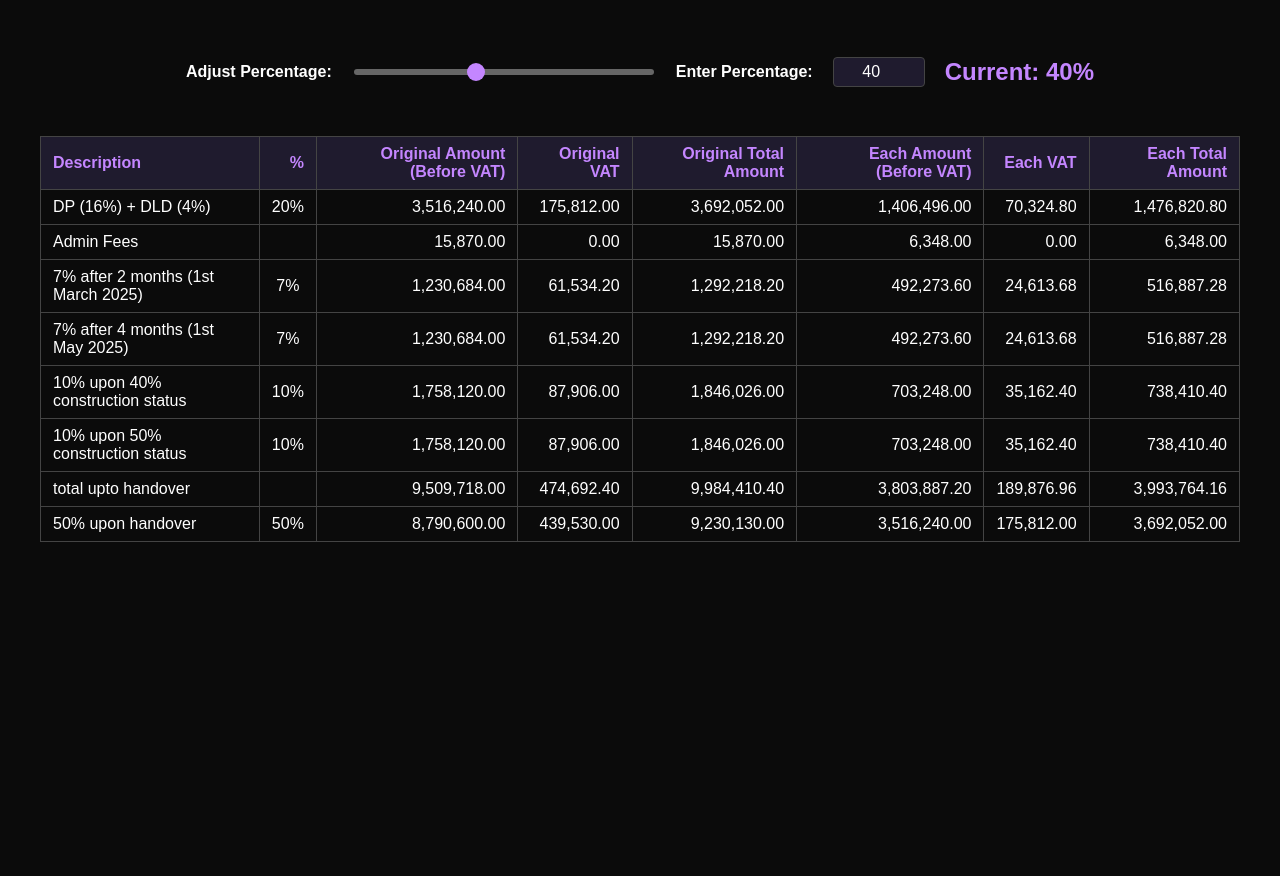
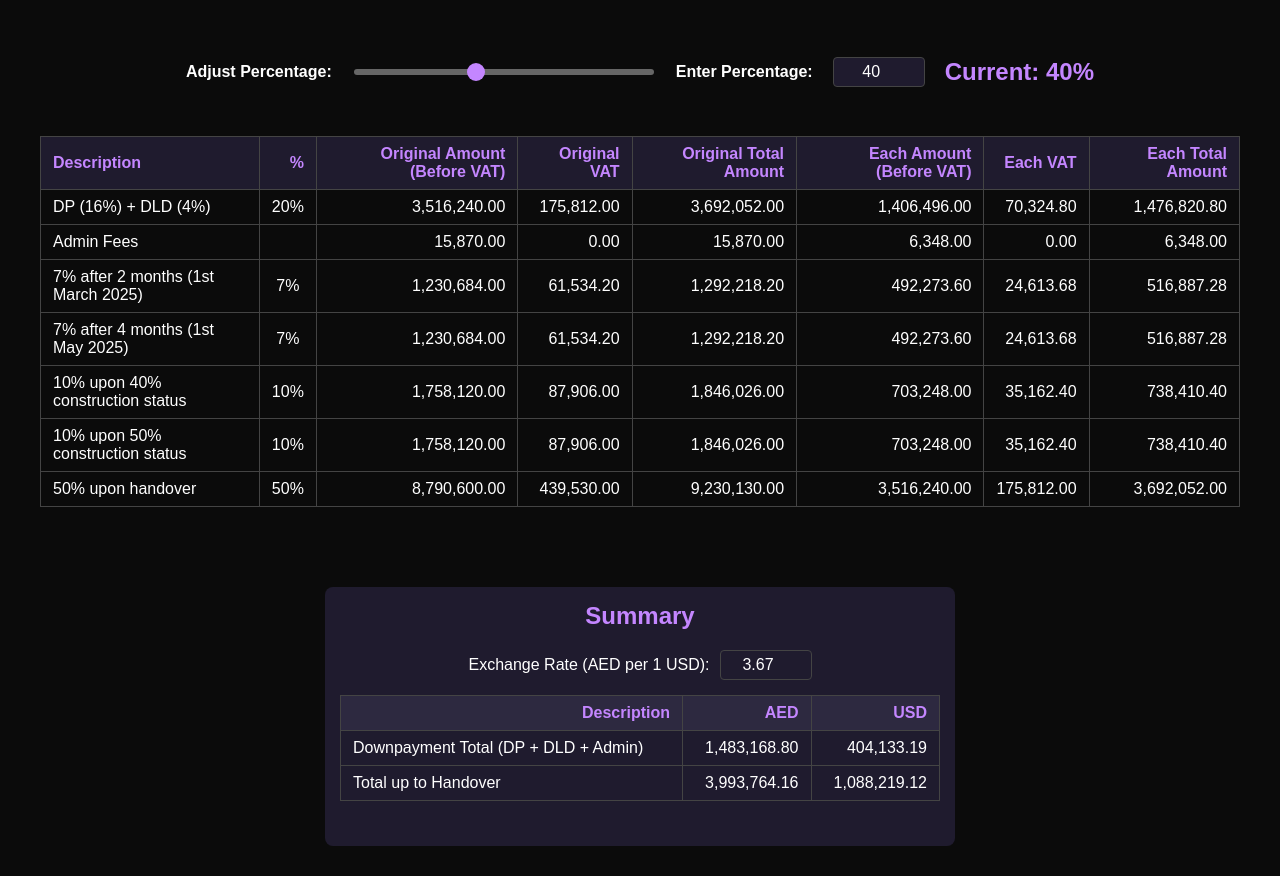
Before and after one commit to gh0st-tj/prestige, a plain HTML site: page index.html in a window 1280 px wide. Shown: the part 60-936 px from the top of the page. Before the commit the page ends 800 px from the top, so only its background shows below. Drawn offline with Linux system fonts and the light colour scheme.

Commit message:
Update index.html2

```diff
--- a/index.html
+++ b/index.html
@@ -71,7 +71,7 @@
     table {
       width: 100%;
       border-collapse: collapse;
-      margin-bottom: 50px;
+      margin-bottom: 30px;
     }
     th, td {
       border: 1px solid #444;
@@ -91,6 +91,43 @@
     tr:hover {
       background-color: #2d2a3c;
     }
+
+    .summary-container {
+      max-width: 600px;
+      margin: 30px auto;
+      background-color: #1f1b2e;
+      border-radius: 8px;
+      padding: 15px;
+    }
+    .summary-container h2 {
+      margin-top: 0;
+      text-align: center;
+      color: #c486ff;
+    }
+    .summary-table {
+      width: 100%;
+      border-collapse: collapse;
+      margin-top: 15px;
+    }
+    .summary-table th, .summary-table td {
+      border: 1px solid #444;
+      padding: 8px 12px;
+      text-align: right;
+    }
+    .summary-table th {
+      background-color: #2d2940;
+      color: #c486ff;
+    }
+    .summary-table td:first-child {
+      text-align: left;
+    }
+    .exchange-rate-input {
+      display: flex;
+      align-items: center;
+      justify-content: center;
+      gap: 10px;
+      margin-top: 10px;
+    }
   </style>
 </head>
 <body>
@@ -98,7 +135,7 @@
   <h1>Investment Deal Calculator</h1>
   <div class="container">
 
-    <!-- Slider & manual input -->
+    <!-- Slider & manual input for percentage -->
     <div class="slider-container">
       <label for="percentageSlider"><strong>Adjust Percentage:</strong></label>
       <input
@@ -125,7 +162,7 @@
       <h2>Current: <span id="percentageValue">40</span>%</h2>
     </div>
 
-    <!-- Table -->
+    <!-- Table (excluding "total upto handover" row) -->
     <table>
       <thead>
         <tr>
@@ -140,13 +177,54 @@
         </tr>
       </thead>
       <tbody id="data-body">
-        <!-- Rows generated by JavaScript -->
+        <!-- Rows generated by JavaScript, skipping "total upto handover" -->
+      </tbody>
+    </table>
+  </div>
+
+  <!-- Summary area: Downpayment total and Total up to handover -->
+  <div class="summary-container">
+    <h2>Summary</h2>
+
+    <!-- Exchange rate input -->
+    <div class="exchange-rate-input">
+      <label for="exchangeRateInput">Exchange Rate (AED per 1 USD):</label>
+      <input
+        type="number"
+        id="exchangeRateInput"
+        value="3.67"
+        step="0.01"
+        oninput="exchangeRateChanged(this.value)"
+      />
+    </div>
+
+    <table class="summary-table">
+      <thead>
+        <tr>
+          <th>Description</th>
+          <th>AED</th>
+          <th>USD</th>
+        </tr>
+      </thead>
+      <tbody>
+        <tr>
+          <td>Downpayment Total (DP + DLD + Admin)</td>
+          <td id="dpAed">-</td>
+          <td id="dpUsd">-</td>
+        </tr>
+        <tr>
+          <td>Total up to Handover</td>
+          <td id="tuhAed">-</td>
+          <td id="tuhUsd">-</td>
+        </tr>
       </tbody>
     </table>
   </div>
 
   <script>
     // Example data from your spreadsheet:
+    // We'll skip rendering the "total upto handover" in the main table
+    // and show it in the summary instead.
     const rowData = [
       {
         description: "DP (16%) + DLD (4%)",
@@ -208,11 +286,17 @@
 
     const tableBody = document.getElementById("data-body");
 
-    // Build the table rows once.
+    // We'll find the row for "total upto handover" so we can use it in summary
+    const rowTotalUptoHandover = rowData.find(row => row.description === "total upto handover");
+
+    // Build the main table rows, skipping "total upto handover"
     function buildTableRows() {
       tableBody.innerHTML = "";
 
       rowData.forEach((row, idx) => {
+        // Skip the "total upto handover" row
+        if (row.description === "total upto handover") return;
+
         const tr = document.createElement("tr");
 
         const tdDesc = document.createElement("td");
@@ -232,7 +316,7 @@
         const tdOriginalTotal = document.createElement("td");
         tdOriginalTotal.textContent = formatNumber(row.originalTotal);
 
-        // "Each" columns are empty for now, will be filled in later:
+        // "Each" columns are initially empty
         const tdEachBefore = document.createElement("td");
         tdEachBefore.id = "eachBefore-" + idx;
 
@@ -262,30 +346,75 @@
       });
     }
 
-    // Update the 'Each' columns for the table
+    // Our main update function (called whenever percentage/rate changes)
     function updateCalculations(percentageValue) {
-      // Update displayed percentage
+      // 1) Keep slider + number input in sync
       document.getElementById("percentageValue").textContent = percentageValue;
+      document.getElementById("percentageSlider").value = percentageValue;
+      document.getElementById("percentageInput").value  = percentageValue;
 
-      // Ensure the slider/input displays match
-      const sliderElem = document.getElementById("percentageSlider");
-      const inputElem  = document.getElementById("percentageInput");
-
-      // Keep them in sync
-      sliderElem.value = percentageValue;
-      inputElem.value  = percentageValue;
-
+      // 2) Recompute "each" columns in the table
       const fraction = parseFloat(percentageValue) / 100.0;
 
+      // We'll track the index in rowData so we know which row is which
       rowData.forEach((row, idx) => {
+        if (row.description === "total upto handover") return; // skip
+        // eachBefore, eachVAT, eachTotal
         const eachBefore = row.originalBeforeVAT * fraction;
         const eachVAT    = row.originalVAT * fraction;
         const eachTotal  = eachBefore + eachVAT;
 
-        document.getElementById("eachBefore-" + idx).textContent = formatNumber(eachBefore);
-        document.getElementById("eachVAT-" + idx).textContent    = formatNumber(eachVAT);
-        document.getElementById("eachTotal-" + idx).textContent  = formatNumber(eachTotal);
+        // Update table cells if they exist
+        const tdEB = document.getElementById("eachBefore-" + idx);
+        const tdVAT= document.getElementById("eachVAT-" + idx);
+        const tdET = document.getElementById("eachTotal-" + idx);
+        if (tdEB)  tdEB.textContent  = formatNumber(eachBefore);
+        if (tdVAT) tdVAT.textContent = formatNumber(eachVAT);
+        if (tdET)  tdET.textContent  = formatNumber(eachTotal);
       });
+
+      // 3) Update the summary lines (Downpayment + total up to handover)
+      recalcSummaries(fraction);
+    }
+
+    function recalcSummaries(fraction) {
+      // Exchange rate
+      const exchangeRate = parseFloat(document.getElementById("exchangeRateInput").value) || 3.67;
+
+      // ---- DOWNPAYMENT TOTAL (DP + DLD + Admin) ----
+      // This is row0 + row1 => DP(16%)+DLD(4%) + Admin Fees
+      const rowDP  = rowData[0]; // DP row
+      const rowAdm = rowData[1]; // Admin fees row
+
+      // "each total" for row0
+      const row0EachBefore  = rowDP.originalBeforeVAT * fraction;
+      const row0EachVAT     = rowDP.originalVAT * fraction;
+      const row0EachTotal   = row0EachBefore + row0EachVAT;
+
+      // "each total" for row1
+      const row1EachBefore  = rowAdm.originalBeforeVAT * fraction;
+      const row1EachVAT     = rowAdm.originalVAT * fraction;
+      const row1EachTotal   = row1EachBefore + row1EachVAT;
+
+      // Combined each total for DP + Admin
+      const dpEachTotalAED = row0EachTotal + row1EachTotal;
+      const dpEachTotalUSD = dpEachTotalAED / exchangeRate;
+
+      // ---- TOTAL UP TO HANDOVER ----
+      // from rowData "total upto handover" (row6)
+      // we do the "each" columns as well
+      if (!rowTotalUptoHandover) return; // safety check
+      const tuhEachBefore = rowTotalUptoHandover.originalBeforeVAT * fraction;
+      const tuhEachVAT    = rowTotalUptoHandover.originalVAT * fraction;
+      const tuhEachTotalAED = tuhEachBefore + tuhEachVAT;
+      const tuhEachTotalUSD = tuhEachTotalAED / exchangeRate;
+
+      // Fill the DOM
+      document.getElementById("dpAed").textContent  = formatNumber(dpEachTotalAED);
+      document.getElementById("dpUsd").textContent = formatNumber(dpEachTotalUSD);
+
+      document.getElementById("tuhAed").textContent  = formatNumber(tuhEachTotalAED);
+      document.getElementById("tuhUsd").textContent = formatNumber(tuhEachTotalUSD);
     }
 
     // Called when slider changes
@@ -301,9 +430,22 @@
       updateCalculations(value);
     }
 
-    // Initialize table rows and calculations on page load
+    // Called when exchange rate changes
+    function exchangeRateChanged(value) {
+      // Re-run calculations with current %
+      // so that the summary USD values refresh
+      updateCalculations(currentPercentage());
+    }
+
+    // Helper to read the current slider (or input) percentage
+    function currentPercentage(){
+      return document.getElementById("percentageSlider").value;
+    }
+
+    // Initialize table rows
     buildTableRows();
-    updateCalculations("40"); // default value
+    // Then run calculations for default 40%
+    updateCalculations("40");
   </script>
 </body>
 </html>
```
